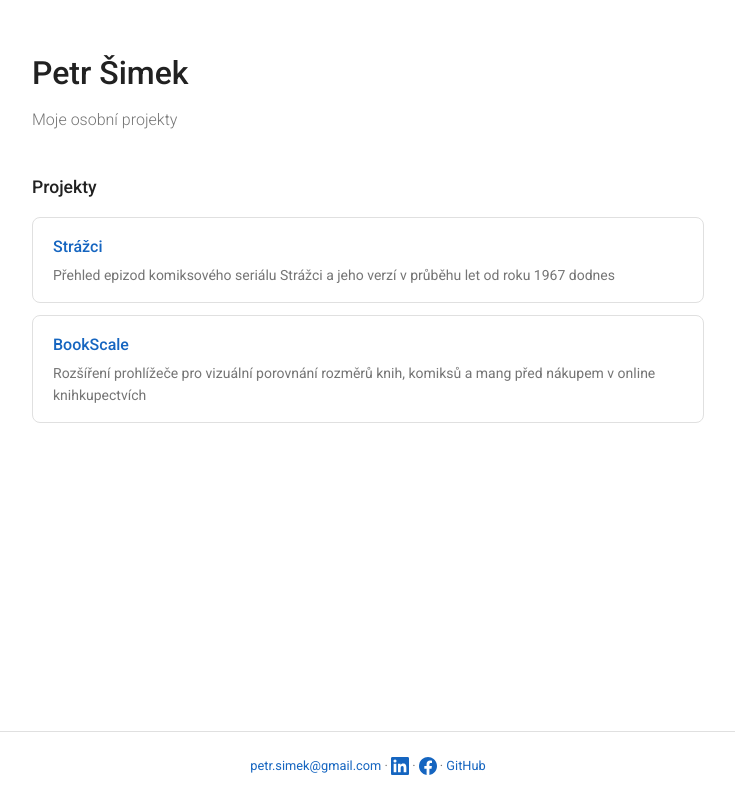
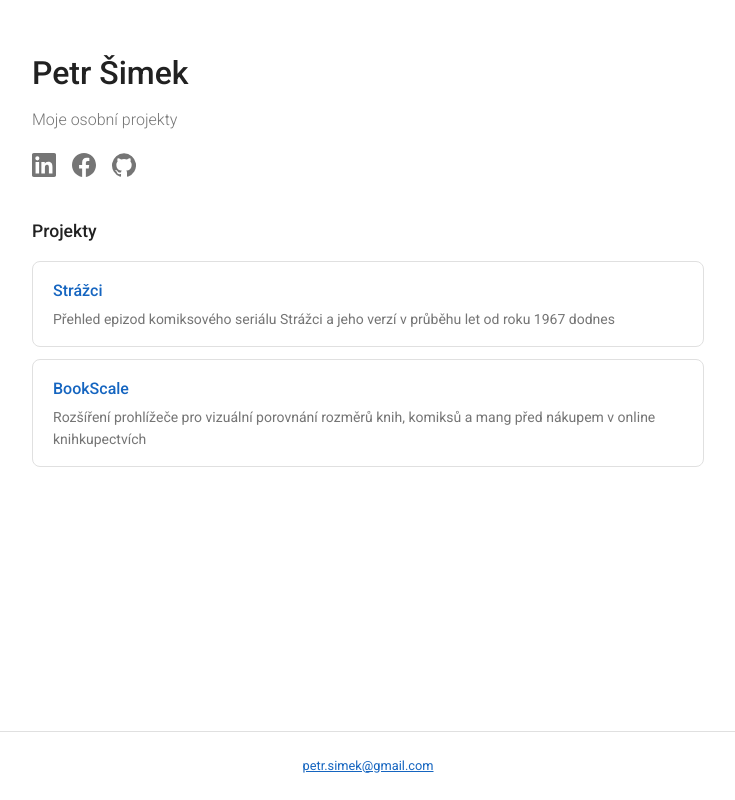
Before and after one commit to petrsimek/petrsimek.github.io, a plain HTML site: page index.html in a window 1280 px wide. Shown: the whole page, without its empty margins (272-1007 px from the left). Drawn offline with Linux system fonts and the light colour scheme.

Commit message:
Move social icons under name, keep email-only footer
Co-Authored-By: Claude Opus 4.7 (1M context) <noreply@anthropic.com>

```diff
--- a/index.html
+++ b/index.html
@@ -46,8 +46,24 @@ h1 {
   color: var(--text-muted);
   font-size: 1rem;
   font-weight: 300;
+  margin-bottom: 1.25rem;
+}
+.socials {
+  display: flex;
+  gap: 1rem;
   margin-bottom: 2.5rem;
 }
+.socials a {
+  display: inline-flex;
+  align-items: center;
+  justify-content: center;
+  width: 24px;
+  height: 24px;
+  color: var(--text-muted);
+  transition: color var(--ease);
+}
+.socials a:hover { color: var(--accent); }
+.socials svg { width: 100%; height: 100%; fill: currentColor; }
 .section-title {
   font-size: 1.1rem;
   font-weight: 500;
@@ -88,23 +104,25 @@ footer {
   color: var(--text-muted);
   border-top: 1px solid var(--border);
 }
-footer a { color: var(--accent); text-decoration: none; }
-footer a:hover { text-decoration: underline; }
-footer .icon {
-  display: inline-flex;
-  align-items: center;
-  vertical-align: middle;
-  width: 18px;
-  height: 18px;
-}
-footer .icon svg { width: 100%; height: 100%; fill: currentColor; }
-footer .icon:hover { opacity: 0.7; }
+footer a { color: var(--accent); }
 </style>
 </head>
 <body>
 <div class="container">
   <h1>Petr Šimek</h1>
   <div class="subtitle">Moje osobní projekty</div>
+
+  <div class="socials">
+    <a href="https://www.linkedin.com/in/petrsimek/" target="_blank" rel="noopener" aria-label="LinkedIn">
+      <svg viewBox="0 0 24 24" xmlns="http://www.w3.org/2000/svg"><path d="M20.45 20.45h-3.55v-5.57c0-1.33-.03-3.04-1.85-3.04-1.85 0-2.14 1.45-2.14 2.94v5.67H9.36V9h3.41v1.56h.05c.47-.9 1.64-1.85 3.37-1.85 3.6 0 4.27 2.37 4.27 5.46v6.28zM5.34 7.43a2.06 2.06 0 1 1 0-4.13 2.06 2.06 0 0 1 0 4.13zM7.12 20.45H3.56V9h3.56v11.45zM22.22 0H1.77C.79 0 0 .77 0 1.72v20.56C0 23.23.79 24 1.77 24h20.45c.98 0 1.78-.77 1.78-1.72V1.72C24 .77 23.2 0 22.22 0z"/></svg>
+    </a>
+    <a href="https://www.facebook.com/petr.simek/" target="_blank" rel="noopener" aria-label="Facebook">
+      <svg viewBox="0 0 24 24" xmlns="http://www.w3.org/2000/svg"><path d="M24 12.07C24 5.4 18.63 0 12 0S0 5.4 0 12.07C0 18.1 4.39 23.1 10.13 24v-8.44H7.08v-3.49h3.05V9.41c0-3.02 1.79-4.69 4.53-4.69 1.31 0 2.68.24 2.68.24v2.97h-1.51c-1.49 0-1.96.93-1.96 1.89v2.26h3.33l-.53 3.49h-2.8V24C19.61 23.1 24 18.1 24 12.07z"/></svg>
+    </a>
+    <a href="https://github.com/petrsimek" target="_blank" rel="noopener" aria-label="GitHub">
+      <svg viewBox="0 0 24 24" xmlns="http://www.w3.org/2000/svg"><path d="M12 .3a12 12 0 0 0-3.8 23.38c.6.12.83-.26.83-.57v-2.02c-3.34.72-4.04-1.61-4.04-1.61-.55-1.39-1.34-1.76-1.34-1.76-1.08-.74.09-.73.09-.73 1.2.09 1.83 1.24 1.83 1.24 1.07 1.83 2.81 1.3 3.5.99.1-.78.42-1.31.76-1.61-2.67-.3-5.47-1.33-5.47-5.93 0-1.31.47-2.38 1.24-3.22-.13-.3-.54-1.52.12-3.18 0 0 1-.32 3.3 1.23a11.5 11.5 0 0 1 6 0c2.28-1.55 3.29-1.23 3.29-1.23.66 1.66.25 2.88.12 3.18a4.65 4.65 0 0 1 1.24 3.22c0 4.61-2.81 5.62-5.48 5.92.42.36.81 1.1.81 2.22v3.29c0 .31.22.69.83.57A12 12 0 0 0 12 .3"/></svg>
+    </a>
+  </div>
 
   <div class="section-title">Projekty</div>
   <div class="projects">
@@ -120,14 +138,7 @@ footer .icon:hover { opacity: 0.7; }
 </div>
 
 <footer>
-  <a href="mailto:petr.simek@gmail.com">petr.simek@gmail.com</a> ·
-  <a href="https://www.linkedin.com/in/petrsimek/" target="_blank" rel="noopener" class="icon" aria-label="LinkedIn">
-    <svg viewBox="0 0 24 24" xmlns="http://www.w3.org/2000/svg"><path d="M20.45 20.45h-3.55v-5.57c0-1.33-.03-3.04-1.85-3.04-1.85 0-2.14 1.45-2.14 2.94v5.67H9.36V9h3.41v1.56h.05c.47-.9 1.64-1.85 3.37-1.85 3.6 0 4.27 2.37 4.27 5.46v6.28zM5.34 7.43a2.06 2.06 0 1 1 0-4.13 2.06 2.06 0 0 1 0 4.13zM7.12 20.45H3.56V9h3.56v11.45zM22.22 0H1.77C.79 0 0 .77 0 1.72v20.56C0 23.23.79 24 1.77 24h20.45c.98 0 1.78-.77 1.78-1.72V1.72C24 .77 23.2 0 22.22 0z"/></svg>
-  </a> ·
-  <a href="https://www.facebook.com/petr.simek/" target="_blank" rel="noopener" class="icon" aria-label="Facebook">
-    <svg viewBox="0 0 24 24" xmlns="http://www.w3.org/2000/svg"><path d="M24 12.07C24 5.4 18.63 0 12 0S0 5.4 0 12.07C0 18.1 4.39 23.1 10.13 24v-8.44H7.08v-3.49h3.05V9.41c0-3.02 1.79-4.69 4.53-4.69 1.31 0 2.68.24 2.68.24v2.97h-1.51c-1.49 0-1.96.93-1.96 1.89v2.26h3.33l-.53 3.49h-2.8V24C19.61 23.1 24 18.1 24 12.07z"/></svg>
-  </a> ·
-  <a href="https://github.com/petrsimek" target="_blank" rel="noopener">GitHub</a>
+  <a href="mailto:petr.simek@gmail.com">petr.simek@gmail.com</a>
 </footer>
 </body>
 </html>
```
